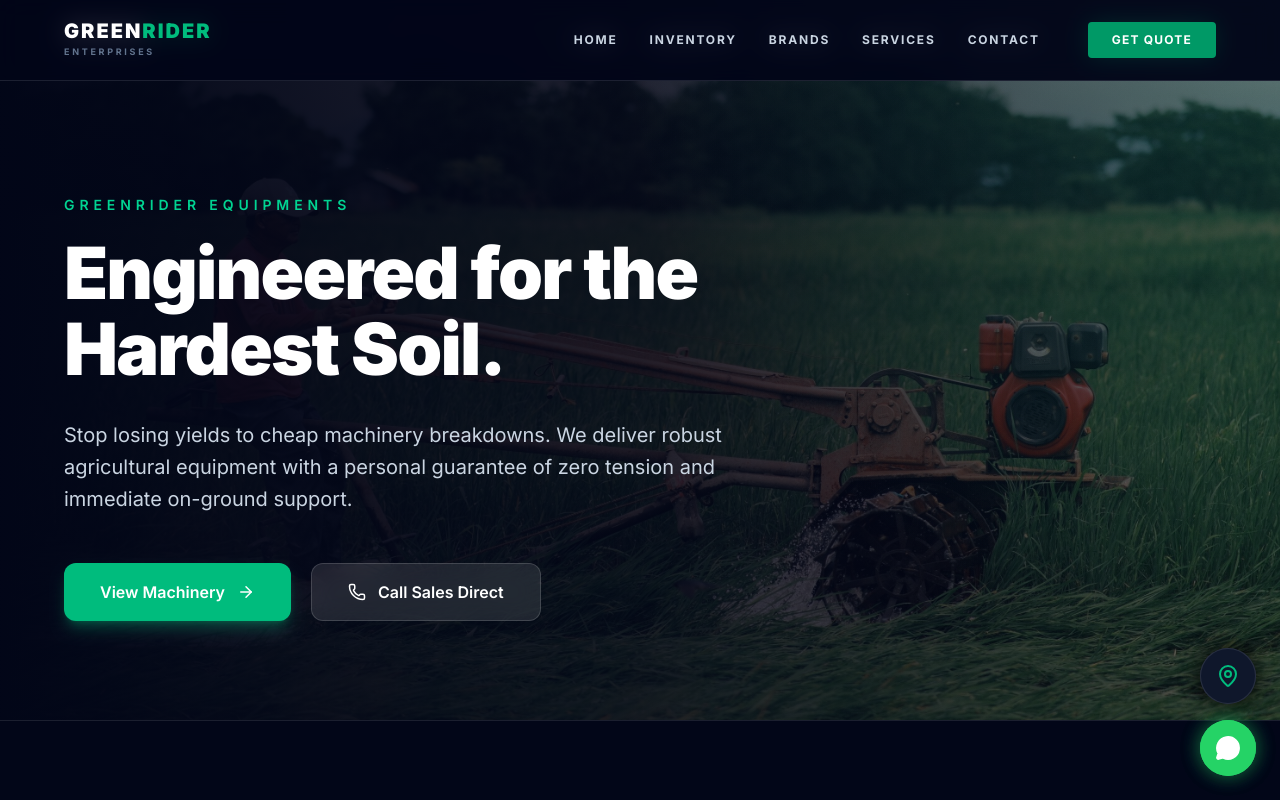
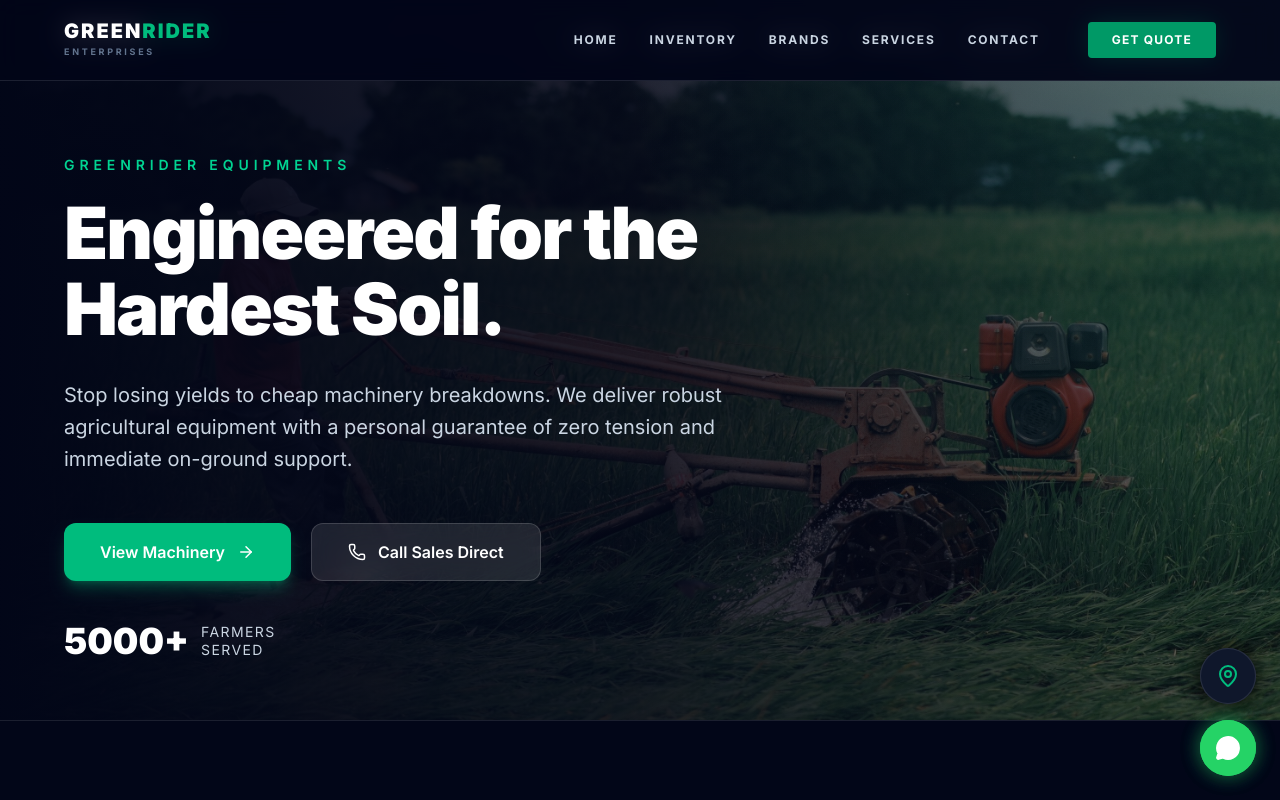
Before and after one commit to pramodbmgowda/Enterprise-portfo, a Next.js app: page / in a window 1280 px wide. Shown: the top 800 px of the page. Built offline with nearby package versions, Linux system fonts and the light colour scheme.

Commit message:
update 5

```diff
--- a/src/components/sections/Hero.tsx
+++ b/src/components/sections/Hero.tsx
@@ -68,6 +68,21 @@ export function Hero() {
               Call Sales Direct
             </a>
           </div>
+
+          {/* Stat */}
+          <motion.div
+            initial={{ opacity: 0, y: 15 }}
+            animate={{ opacity: 1, y: 0 }}
+            transition={{ duration: 0.7, delay: 0.2 }}
+            className="mt-10 flex items-center gap-3"
+          >
+            <span className="text-3xl md:text-4xl font-black text-white">
+              5000+
+            </span>
+            <span className="text-sm text-slate-300 uppercase tracking-widest leading-tight max-w-[120px]">
+              Farmers Served
+            </span>
+          </motion.div>
         </motion.div>
       </div>
     </section>
```
